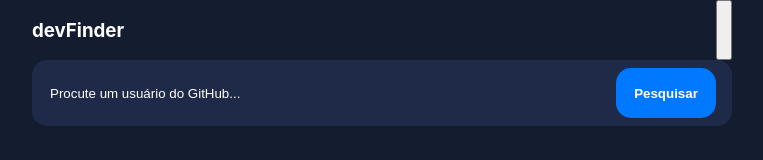
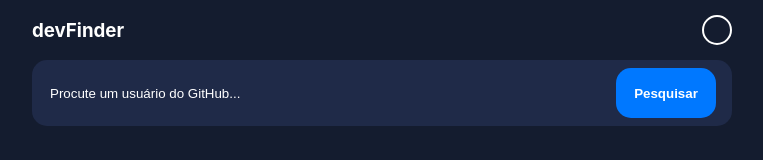
Before and after one commit to evaaldo/BUSCADOR-USUARIOS-GITHUB, a React (Create React App) app: page / in a window 1280 px wide. Shown: the top 160 px of the page, without its empty margins (258-1021 px from the left). Built offline with nearby package versions, Linux system fonts and the light colour scheme.

Commit message:
Modificação no botao de mudar tema do site para melhor visualização na hora de trabalhar com ele

```diff
--- a/src/Componentes/ContainerCima/ContainerCima.css
+++ b/src/Componentes/ContainerCima/ContainerCima.css
@@ -11,6 +11,15 @@
     width: 700px;
     display: flex;
     justify-content: space-between;
+    align-items: center;
+}
+
+.containerTopo__toggle {
+    background-color: #141c2f;
+    border-radius: 100px;
+    width: 30px;
+    height: 30px;
+    border: 2px solid white;
 }
 
 .containerTopo__input {
--- a/src/Componentes/ContainerCima/ContainerCima.js
+++ b/src/Componentes/ContainerCima/ContainerCima.js
@@ -5,7 +5,7 @@
         <div className="containerTopo">
             <div className='containerTopo__titulo'>
                 <h3>devFinder</h3>
-                <button></button>
+                <button className='containerTopo__toggle' type='submit'></button>
             </div>
             <div className='containerTopo__input'>
                 <input className='containerTopo__text' type='text' placeholder='Procute um usuário do GitHub...'></input>
```
